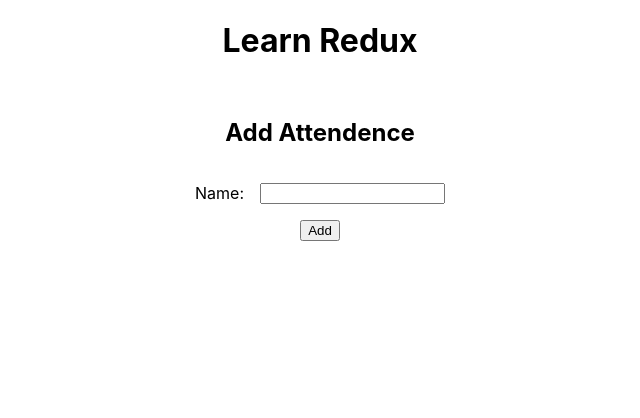
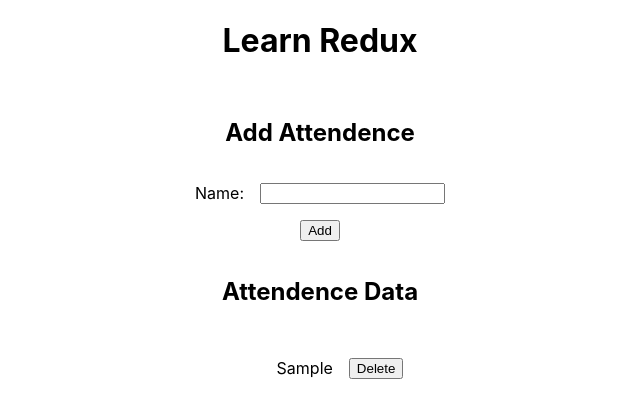
Before and after one commit to Mahendran-Murugan/Learn-Redux, a React (Create React App) app: page / in a window 1280 px wide. Both pictures are taken after typing "Sample" into the empty fields and a click on the button "Add". Shown: the top 418 px of the page, without its empty margins (320-960 px from the left). Built offline with nearby package versions, Linux system fonts and the light colour scheme.

Commit message:
feat: complete show attendence component

```diff
--- a/src/AddAttendence.jsx
+++ b/src/AddAttendence.jsx
@@ -1,4 +1,5 @@
 import React, { useState } from 'react'
+import { ShowAttendence } from './ShowAttendence';
 
 export const AddAttendence = () => {
 
@@ -20,6 +21,7 @@
                 <input id='name' type='text' value={input} onChange={(e) => setInput(e.target.value)} />
             </div>
             <button onClick={handleClick}>Add</button>
+            <ShowAttendence data={attendence} />
         </>
     )
 }
--- /dev/null
+++ b/src/ShowAttendence.jsx
@@ -0,0 +1,19 @@
+import React from 'react'
+
+export const ShowAttendence = ({ data }) => {
+    return (
+        <>
+            <h2>Attendence Data</h2>
+            <ul className='item-container'>
+                {data.map((attendence, index) => {
+                    return (
+                        <div className='container' key={index}>
+                            <li>{attendence}</li>
+                            <button>Delete</button>
+                        </div>
+                    )
+                })}
+            </ul>
+        </>
+    )
+}
--- a/src/index.css
+++ b/src/index.css
@@ -22,7 +22,15 @@
 
 .container {
   display: flex;
-  justify-content: center;
+  list-style-type: none;
   align-items: center;
   gap: 1rem;
 }
+
+.item-container {
+  display: flex;
+  flex-direction: column;
+  list-style-type: none;
+  align-items: center;
+  gap: 1rem;
+}
```
